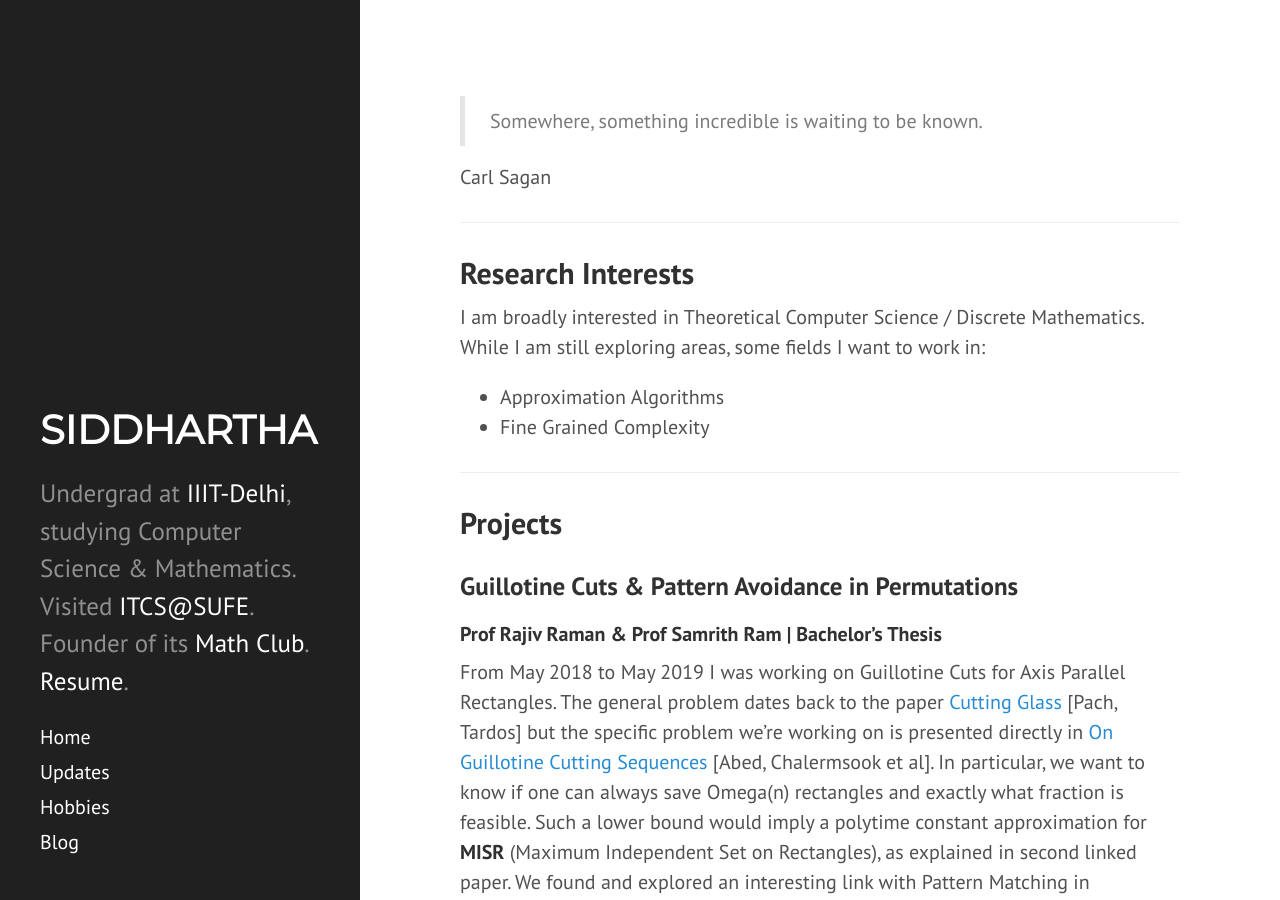
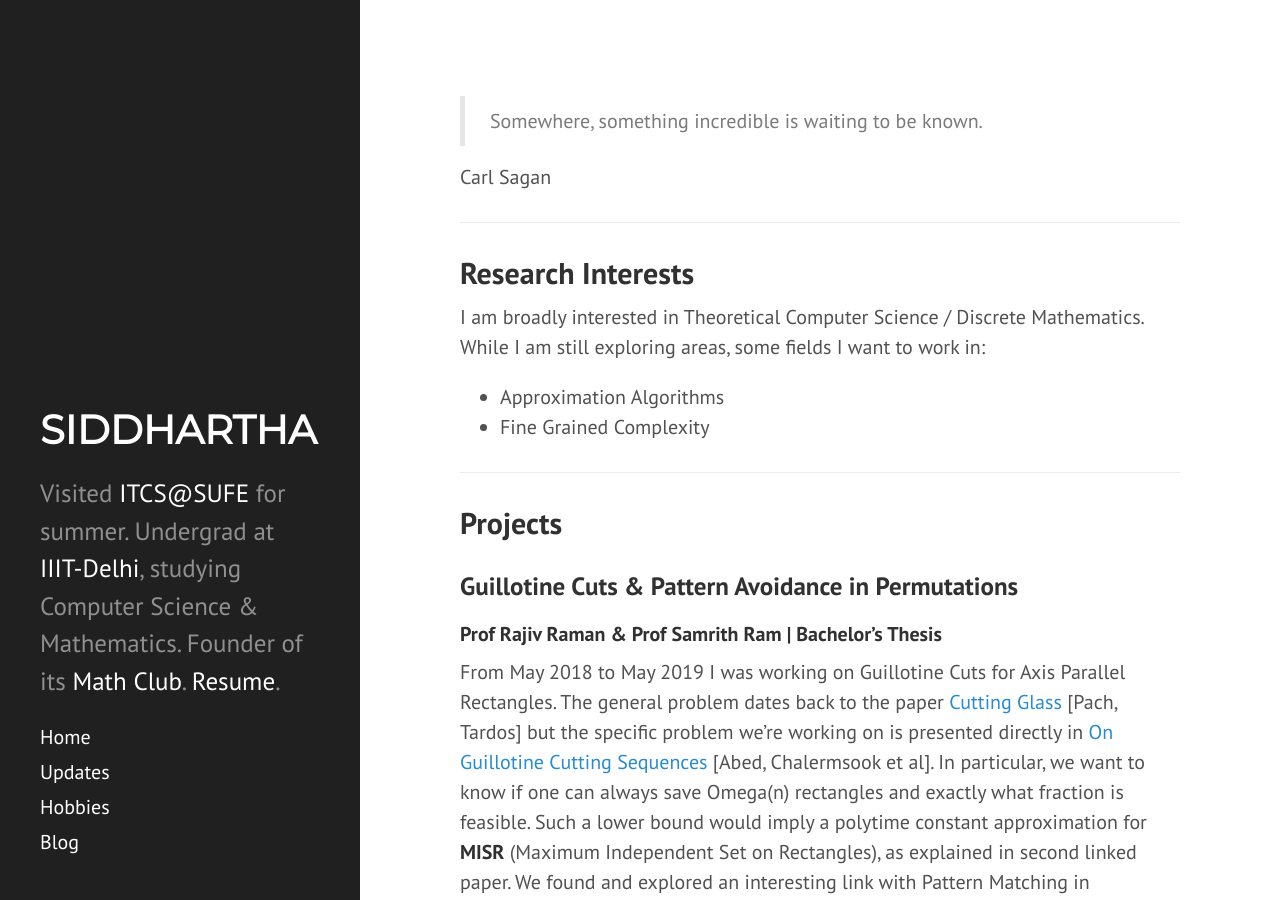
Before and after one commit to siddjai/siddjai.github.io, a Jekyll site: the page built from index.md, in a window 1280 px wide and 900 px high. Built offline with Jekyll 4.4.1, drawn with Linux system fonts in a browser that asks for light colours; nearby versions of some CDN libraries.

Commit message:
Update _config.yml

```diff
--- a/_config.yml
+++ b/_config.yml
@@ -8,7 +8,7 @@
 # Setup
 title:            SIDDHARTHA
 tagline:          'CS&DM Researcher'
-description:      'Undergrad at <a href="http://iiitd.ac.in/" target="_blank">IIIT-Delhi</a>, studying Computer Science & Mathematics. Visited <a href="http://itcs.shufe.edu.cn/" target="_blank">ITCS@SUFE</a>. Founder of its <a href="http://bit.ly/EvaristeClub" target="_blank">Math Club</a>. <a href="Resume.pdf">Resume</a>.'
+description:      'Visited <a href="http://itcs.shufe.edu.cn/" target="_blank">ITCS@SUFE</a> for summer. Undergrad at <a href="http://iiitd.ac.in/" target="_blank">IIIT-Delhi</a>, studying Computer Science & Mathematics. Founder of its <a href="http://bit.ly/EvaristeClub" target="_blank">Math Club</a>. <a href="Resume.pdf">Resume</a>.'
 url:              http://sidjain.me
 baseurl:          /
 
```
